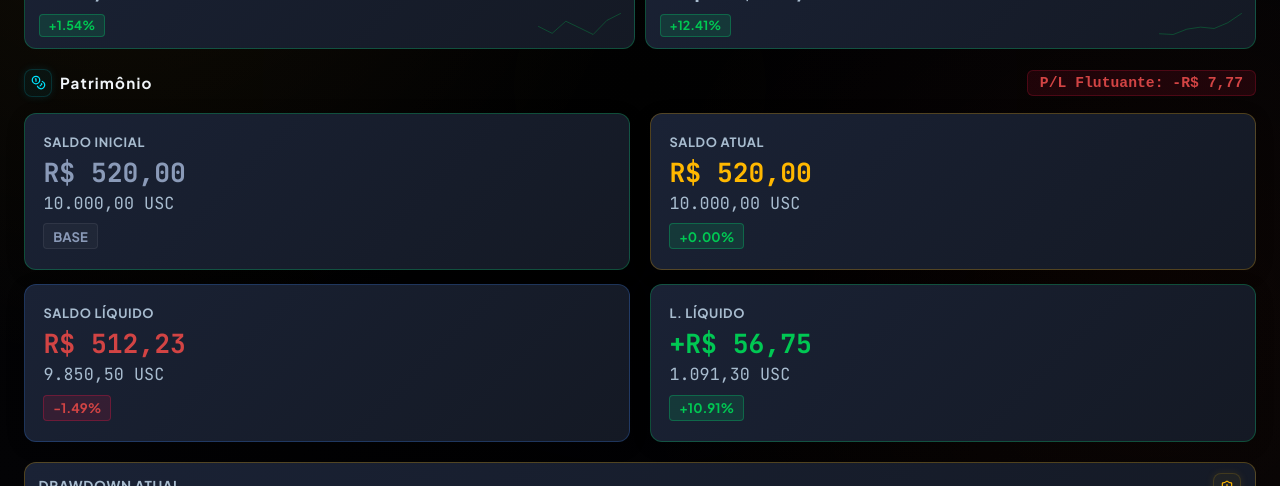
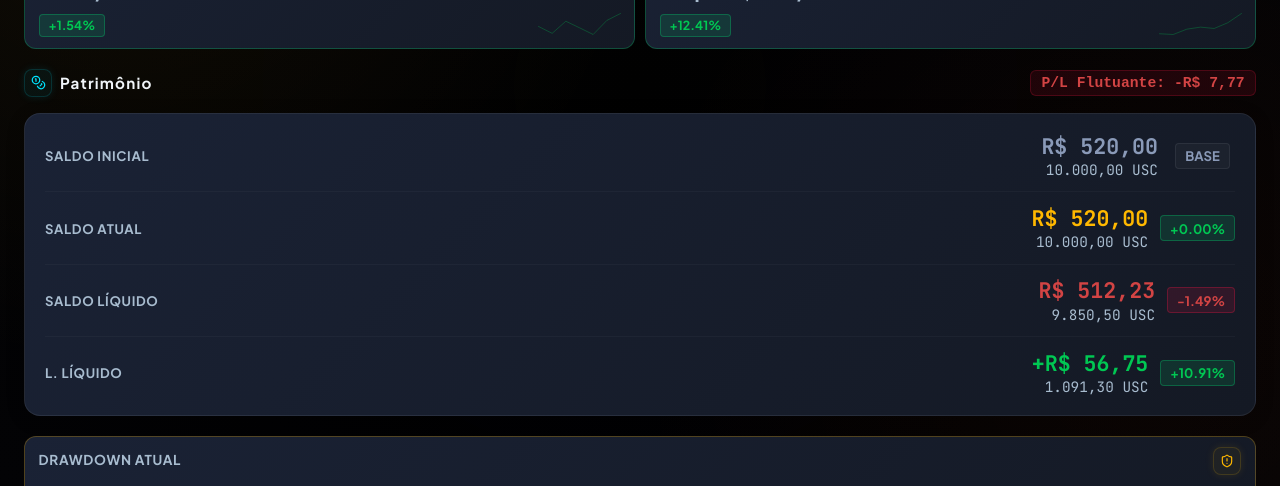
Before and after one commit to tonyrogeness-web/Oriontech, a Next.js app: page / in a window 1280 px wide. Shown: the part 314-800 px from the top of the page. Built offline with nearby package versions, Linux system fonts and the light colour scheme; no server answers; the database is empty.

Commit message:
feat: redesenho do bloco de patrimonio em cards comprimidos (Opcao A) com ambos os valores e PL sem quebra

```diff
--- a/src/components/KpiCards.tsx
+++ b/src/components/KpiCards.tsx
@@ -284,68 +284,84 @@ export default function KpiCards({
       </div>
 
       {/* Grid: 2x2 columns containing 4 separate cards */}
-      <div className={styles.patrimonioColsGrid}>
-        {/* Col 1: Saldo Inicial */}
-        <div className={`${styles.patrimonioCol} ${styles.patrimonioColTeal}`}>
-          <span className={styles.patrimonioColLabel}>SALDO INICIAL</span>
-          <span className={`${styles.patrimonioColValue} tabular-nums`} style={{ color: "var(--text-muted)" }}>
+      <div className={styles.patrimonioUnifiedStackCard}>
+        {/* Row 1: Saldo Inicial */}
+        <div className={styles.patrimonioStackRow}>
+          <span className={styles.patrimonioStackRowLabel}>SALDO INICIAL</span>
+          <div className={styles.patrimonioStackRowValueGroup}>
+            <div className={styles.patrimonioStackRowValues}>
+              <span className={`${styles.patrimonioStackRowValue} tabular-nums`} style={{ color: "var(--text-muted)" }}>
                 {formatValPrimary(startBalance)}
               </span>
-          <span className={`${styles.patrimonioColSubValue} tabular-nums`}>
+              <span className={`${styles.patrimonioStackRowSubValue} tabular-nums`}>
                 {formatValSecondary(startBalance)}
               </span>
-          <div className={styles.patrimonioColBadgeContainer}>
+            </div>
+            <div className={styles.patrimonioStackRowBadgeContainer}>
               <span className={`${styles.kpiBadgeMockup} ${styles.kpiBadgeMuted}`} style={{ marginTop: 0 }}>
                 BASE
               </span>
             </div>
           </div>
+        </div>
 
-        {/* Col 2: Saldo Atual */}
-        <div className={`${styles.patrimonioCol} ${styles.patrimonioColGold}`}>
-          <span className={styles.patrimonioColLabel}>SALDO ATUAL</span>
-          <span className={`${styles.patrimonioColValue} tabular-nums`} style={{ color: "var(--neon-gold)" }}>
+        {/* Row 2: Saldo Atual */}
+        <div className={styles.patrimonioStackRow}>
+          <span className={styles.patrimonioStackRowLabel}>SALDO ATUAL</span>
+          <div className={styles.patrimonioStackRowValueGroup}>
+            <div className={styles.patrimonioStackRowValues}>
+              <span className={`${styles.patrimonioStackRowValue} tabular-nums`} style={{ color: "var(--neon-gold)" }}>
                 {formatValPrimary(balance)}
               </span>
-          <span className={`${styles.patrimonioColSubValue} tabular-nums`}>
+              <span className={`${styles.patrimonioStackRowSubValue} tabular-nums`}>
                 {formatValSecondary(balance)}
               </span>
-          <div className={styles.patrimonioColBadgeContainer}>
+            </div>
+            <div className={styles.patrimonioStackRowBadgeContainer}>
               <span className={`${styles.kpiBadgeMockup} ${balanceDiffPct >= 0 ? styles.kpiBadgeGreen : styles.kpiBadgeRed}`} style={{ marginTop: 0 }}>
                 {balanceDiffPct >= 0 ? "+" : ""}{balanceDiffPct.toFixed(2)}%
               </span>
             </div>
           </div>
+        </div>
 
-        {/* Col 3: Saldo Líquido */}
-        <div className={`${styles.patrimonioCol} ${styles.patrimonioColBlue}`}>
-          <span className={styles.patrimonioColLabel}>SALDO LÍQUIDO</span>
-          <span className={`${styles.patrimonioColValue} tabular-nums`} style={{ color: isEquityAboveStart ? "var(--neon-green)" : "var(--neon-red)" }}>
+        {/* Row 3: Saldo Líquido */}
+        <div className={styles.patrimonioStackRow}>
+          <span className={styles.patrimonioStackRowLabel}>SALDO LÍQUIDO</span>
+          <div className={styles.patrimonioStackRowValueGroup}>
+            <div className={styles.patrimonioStackRowValues}>
+              <span className={`${styles.patrimonioStackRowValue} tabular-nums`} style={{ color: isEquityAboveStart ? "var(--neon-green)" : "var(--neon-red)" }}>
                 {formatValPrimary(equityCalc)}
               </span>
-          <span className={`${styles.patrimonioColSubValue} tabular-nums`}>
+              <span className={`${styles.patrimonioStackRowSubValue} tabular-nums`}>
                 {formatValSecondary(equityCalc)}
               </span>
-          <div className={styles.patrimonioColBadgeContainer}>
+            </div>
+            <div className={styles.patrimonioStackRowBadgeContainer}>
               <span className={`${styles.kpiBadgeMockup} ${equityDiffPctFromStart >= 0 ? styles.kpiBadgeGreen : styles.kpiBadgeRed}`} style={{ marginTop: 0 }}>
                 {equityDiffPctFromStart >= 0 ? "+" : ""}{equityDiffPctFromStart.toFixed(2)}%
               </span>
             </div>
           </div>
+        </div>
 
-        {/* Col 4: L. Líquido */}
-        <div className={`${styles.patrimonioCol} ${netProfitCalc >= 0 ? styles.patrimonioColGreen : styles.patrimonioColRed}`}>
-          <span className={styles.patrimonioColLabel}>L. LÍQUIDO</span>
-          <span className={`${styles.patrimonioColValue} tabular-nums`} style={{ color: netProfitCalc >= 0 ? "var(--neon-green)" : "var(--neon-red)" }}>
+        {/* Row 4: L. Líquido */}
+        <div className={styles.patrimonioStackRow}>
+          <span className={styles.patrimonioStackRowLabel}>L. LÍQUIDO</span>
+          <div className={styles.patrimonioStackRowValueGroup}>
+            <div className={styles.patrimonioStackRowValues}>
+              <span className={`${styles.patrimonioStackRowValue} tabular-nums`} style={{ color: netProfitCalc >= 0 ? "var(--neon-green)" : "var(--neon-red)" }}>
                 {netProfitCalc >= 0 ? "+" : ""}{formatValPrimary(netProfitCalc)}
               </span>
-          <span className={`${styles.patrimonioColSubValue} tabular-nums`}>
+              <span className={`${styles.patrimonioStackRowSubValue} tabular-nums`}>
                 {formatValSecondary(netProfitCalc)}
               </span>
-          <div className={styles.patrimonioColBadgeContainer}>
+            </div>
+            <div className={styles.patrimonioStackRowBadgeContainer}>
               <span className={`${styles.kpiBadgeMockup} ${netProfitCalc >= 0 ? styles.kpiBadgeGreen : styles.kpiBadgeRed}`} style={{ marginTop: 0 }}>
                 {netProfitPctCalc >= 0 ? "+" : ""}{netProfitPctCalc.toFixed(2)}%
               </span>
+            </div>
           </div>
         </div>
       </div>
--- a/src/components/components.module.css
+++ b/src/components/components.module.css
@@ -3119,11 +3119,12 @@
   letter-spacing: 0.08em;
 }
 .patrimonioPlBadge {
-  font-size: 0.92rem;
-  font-weight: 700;
-  padding: 0.25rem 0.75rem;
+  font-size: clamp(0.72rem, 2.1vw, 0.92rem);
+  font-weight: 700;
+  padding: 0.25rem 0.65rem;
   border-radius: 6px;
   font-family: monospace;
+  white-space: nowrap;
 }
 .badgeGreen {
   color: var(--neon-green);
@@ -3136,102 +3137,74 @@
   border: 1px solid rgba(255, 23, 68, 0.2);
 }
 
-.patrimonioColsGrid {
-  display: grid;
-  grid-template-columns: repeat(2, 1fr);
-  gap: 0.85rem 1.25rem;
-  margin-bottom: 1.25rem;
-}
-
-.patrimonioCol {
+.patrimonioUnifiedStackCard {
   background: var(--bg-card-gradient);
   border: 1px solid var(--border-light);
-  border-radius: 12px;
-  padding: 1.25rem 1.15rem !important;
-  display: flex;
-  flex-direction: column;
-  position: relative;
+  border-radius: 16px;
+  padding: 1.25rem;
+  display: flex;
+  flex-direction: column;
   transition: var(--transition-smooth);
   box-shadow: 0 4px 20px 0 rgba(0, 0, 0, 0.12);
-}
-.patrimonioCol:hover {
+  margin-bottom: 1.25rem;
+}
+.patrimonioUnifiedStackCard:hover {
   transform: translateY(-2px);
   background: var(--bg-card-gradient-hover);
-  box-shadow: 0 6px 24px 0 rgba(0, 0, 0, 0.18);
-}
-
-.patrimonioColTeal {
-  border-color: rgba(0, 230, 118, 0.25);
-}
-.patrimonioColTeal:hover {
-  border-color: var(--neon-green);
-  box-shadow: 0 6px 24px 0 rgba(0, 230, 118, 0.12);
-}
-
-.patrimonioColGold {
-  border-color: rgba(255, 179, 0, 0.25);
-}
-.patrimonioColGold:hover {
-  border-color: var(--neon-gold);
-  box-shadow: 0 6px 24px 0 rgba(255, 179, 0, 0.12);
-}
-
-.patrimonioColBlue {
-  border-color: rgba(59, 130, 246, 0.25);
-}
-.patrimonioColBlue:hover {
-  border-color: #3b82f6;
-  box-shadow: 0 6px 24px 0 rgba(59, 130, 246, 0.12);
-}
-
-.patrimonioColGreen {
-  border-color: rgba(0, 230, 118, 0.25);
-}
-.patrimonioColGreen:hover {
-  border-color: var(--neon-green);
-  box-shadow: 0 6px 24px 0 rgba(0, 230, 118, 0.12);
-}
-
-.patrimonioColRed {
-  border-color: rgba(255, 23, 68, 0.25);
-}
-.patrimonioColRed:hover {
-  border-color: var(--neon-red);
-  box-shadow: 0 6px 24px 0 rgba(255, 23, 68, 0.12);
-}
-
-.patrimonioColLabel {
-  font-size: clamp(0.72rem, 1.8vw, 0.8rem);
+  border-color: rgba(255, 184, 0, 0.18);
+  box-shadow: 0 8px 32px 0 rgba(255, 184, 0, 0.08);
+}
+.patrimonioStackRow {
+  display: flex;
+  justify-content: space-between;
+  align-items: center;
+  padding: 0.85rem 0;
+  border-bottom: 1px solid var(--opacity-divider);
+}
+.patrimonioStackRow:last-child {
+  border-bottom: none;
+  padding-bottom: 0;
+}
+.patrimonioStackRow:first-child {
+  padding-top: 0;
+}
+.patrimonioStackRowLabel {
+  font-size: clamp(0.72rem, 1.8vw, 0.82rem);
   font-weight: 700;
   color: var(--text-secondary);
   text-transform: uppercase;
   letter-spacing: 0.05em;
-  margin-bottom: 0.45rem;
   white-space: nowrap;
-  overflow: hidden;
-  text-overflow: ellipsis;
-}
-.patrimonioColValue {
+}
+.patrimonioStackRowValueGroup {
+  display: flex;
+  align-items: center;
+  gap: 0.75rem;
+}
+.patrimonioStackRowValues {
+  display: flex;
+  flex-direction: column;
+  align-items: flex-end;
+}
+.patrimonioStackRowValue {
   font-family: var(--font-display);
-  font-weight: 800;
-  font-size: clamp(1.25rem, 3.2vw, 1.65rem);
+  font-weight: 700;
+  font-size: clamp(1.1rem, 2.8vw, 1.35rem);
   line-height: 1.2;
   white-space: nowrap;
-  overflow: hidden;
-  text-overflow: ellipsis;
-}
-.patrimonioColSubValue {
-  font-size: clamp(0.85rem, 2.2vw, 1.05rem);
+}
+.patrimonioStackRowSubValue {
+  font-size: clamp(0.75rem, 2vw, 0.9rem);
   color: var(--text-secondary);
-  margin-top: 0.2rem;
+  line-height: 1.1;
+  margin-top: 0.15rem;
   white-space: nowrap;
-  overflow: hidden;
-  text-overflow: ellipsis;
-}
-.patrimonioColBadgeContainer {
-  margin-top: 0.6rem;
-  display: flex;
-  align-items: center;
+}
+.patrimonioStackRowBadgeContainer {
+  display: flex;
+  align-items: center;
+  justify-content: center;
+  min-width: 65px;
 }
 
 @media (max-width: 640px) {
@@ -3244,17 +3217,21 @@
   }
 }
 
-/* Custom mobile adjustments for Patrimonio grid columns - Keep 2x2 compact */
-@media (max-width: 500px) {
-  .patrimonioColsGrid {
-    grid-template-columns: repeat(2, 1fr) !important;
-    gap: 0.65rem !important;
-  }
-  .patrimonioCol {
-    padding: 0.85rem 0.65rem !important;
-    border-radius: 8px !important;
-  }
-}
+@media (max-width: 480px) {
+  .patrimonioUnifiedStackCard {
+    padding: 0.95rem 0.85rem;
+  }
+  .patrimonioStackRow {
+    padding: 0.7rem 0;
+  }
+  .patrimonioStackRowValueGroup {
+    gap: 0.5rem;
+  }
+  .patrimonioStackRowBadgeContainer {
+    min-width: 55px;
+  }
+}
+
 
 /* Custom styles for equity cycle grid and responsive progress bar */
 .eqCycleGrid {
```
Lines whose indentation alone changed are shown as unchanged.
